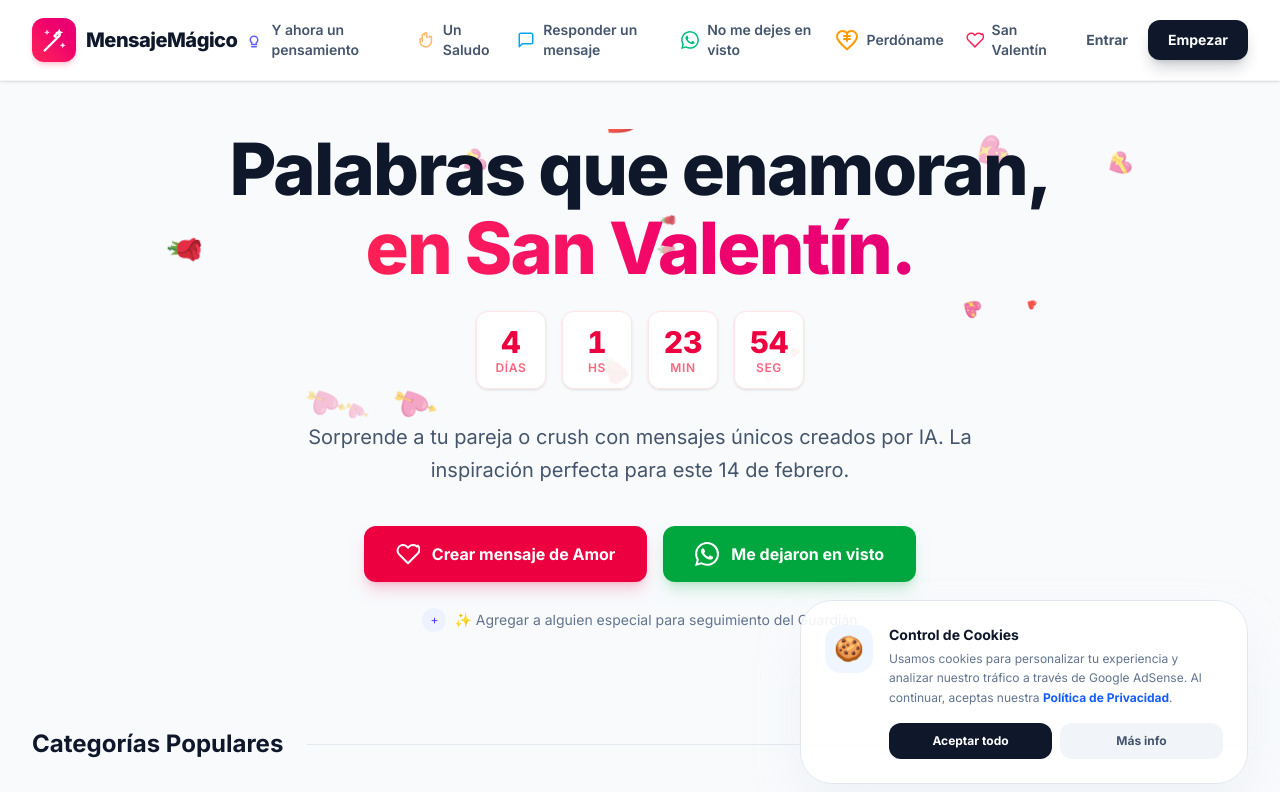
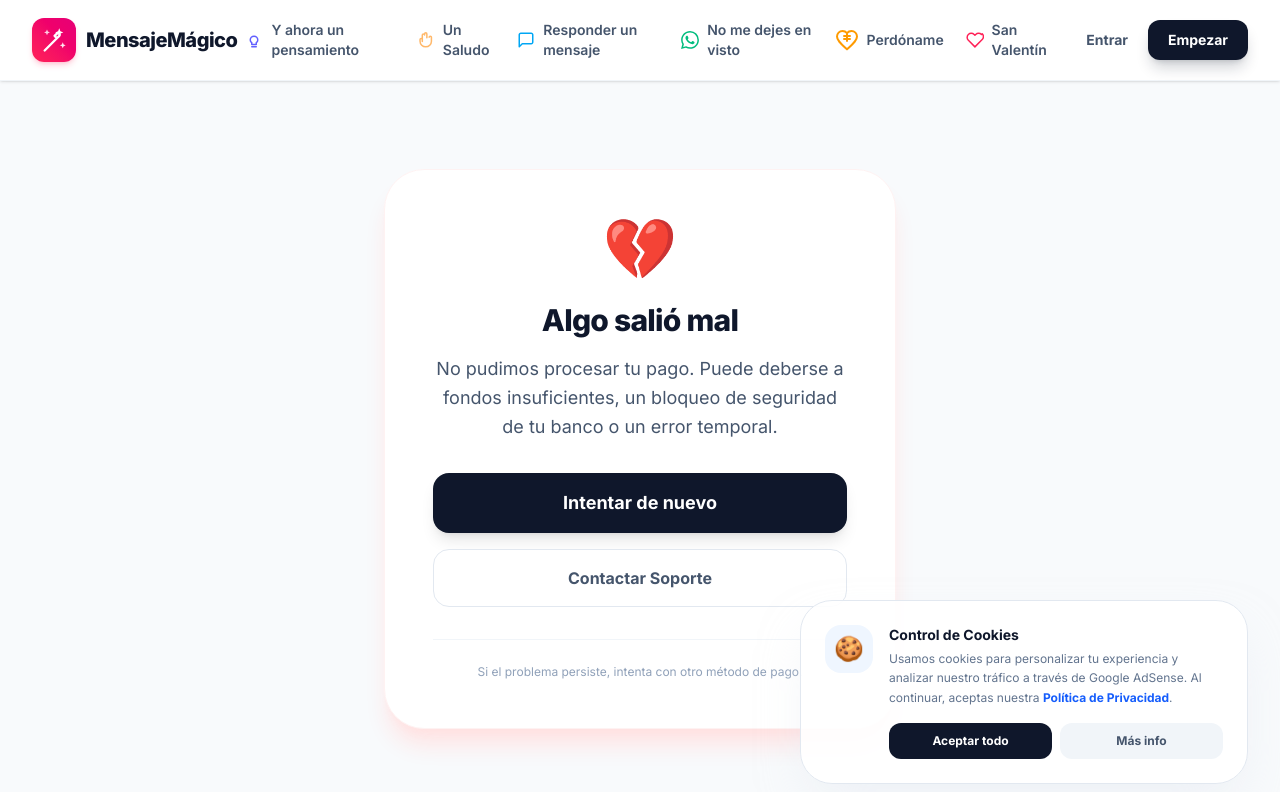
Before and after one commit to haunditing/mensajemagico-web, a React (Vite) app: page /payment-error in a window 1280 px wide. Shown: the top 792 px of the page. Built offline with nearby package versions, Linux system fonts and the light colour scheme; no server answers.

Commit message:
Fix: Payment feature

```diff
--- a/App.tsx
+++ b/App.tsx
@@ -53,6 +53,7 @@ import RemindersPage from "./pages/RemindersPage";
 import SettingsPage from "./pages/SettingsPage";
 import ContactsPage from "./pages/ContactsPage";
 import FaqPage from "./pages/FaqPage";
+import PaymentErrorPage from "./pages/PaymentErrorPage";
 
 const { BrowserRouter: Router, Routes, Route } = ReactRouterDOM;
 
@@ -76,6 +77,7 @@ const App: React.FC = () => {
                 <Route path="/contacto" element={<ContactPage />} />
                 <Route path="/terminos" element={<TermsPage />} />
                 <Route path="/success" element={<SuccessPage />} />
+                <Route path="/payment-error" element={<PaymentErrorPage />} />
                 <Route path="/pricing" element={<PricingPage />} />
                 <Route path="/login" element={<LoginPage />} />
                 <Route path="/signup" element={<SignupPage />} />
--- /dev/null
+++ b/pages/PaymentErrorPage.tsx
@@ -0,0 +1,43 @@
+import React from "react";
+import { Link } from "react-router-dom";
+
+const PaymentErrorPage: React.FC = () => {
+  return (
+    <div className="min-h-[80vh] flex items-center justify-center px-4 animate-fade-in-up">
+      <div className="bg-white p-8 md:p-12 rounded-[2.5rem] shadow-xl shadow-red-100 max-w-lg w-full text-center border border-red-50 relative overflow-hidden">
+        <div className="text-6xl mb-6">💔</div>
+        <h1 className="text-3xl font-black text-slate-900 mb-4 tracking-tight">
+          Algo salió mal
+        </h1>
+        <p className="text-slate-600 mb-8 text-lg leading-relaxed">
+          No pudimos procesar tu pago. Puede deberse a fondos insuficientes, un
+          bloqueo de seguridad de tu banco o un error temporal.
+        </p>
+
+        <div className="space-y-4">
+          <Link
+            to="/pricing"
+            className="block w-full bg-slate-900 text-white font-bold py-4 rounded-2xl shadow-lg hover:bg-slate-800 transition-all active:scale-[0.98] text-lg"
+          >
+            Intentar de nuevo
+          </Link>
+
+          <Link
+            to="/contacto"
+            className="block w-full bg-white text-slate-600 font-bold py-4 rounded-2xl border border-slate-200 hover:bg-slate-50 transition-all"
+          >
+            Contactar Soporte
+          </Link>
+        </div>
+
+        <div className="mt-8 pt-6 border-t border-slate-100">
+          <p className="text-xs text-slate-400">
+            Si el problema persiste, intenta con otro método de pago.
+          </p>
+        </div>
+      </div>
+    </div>
+  );
+};
+
+export default PaymentErrorPage;
--- a/pages/PricingPage.tsx
+++ b/pages/PricingPage.tsx
@@ -1,4 +1,4 @@
-import React, { useState } from "react";
+import React, { useState, useEffect } from "react";
 import { useAuth } from "../context/AuthContext";
 // import { handleUpgrade } from "../services/paymentService"; // Stripe deshabilitado
 import { useNavigate } from "react-router-dom";
@@ -15,6 +15,17 @@ const PricingPage: React.FC = () => {
     "monthly",
   );
   const [isPaymentLoading, setIsPaymentLoading] = useState(false);
+
+  useEffect(() => {
+    // Fix para bfcache: Si el usuario vuelve atrás, aseguramos que el loading esté apagado
+    const handlePageShow = (event: any) => {
+      if (event.persisted) {
+        setIsPaymentLoading(false);
+      }
+    };
+    window.addEventListener("pageshow", handlePageShow);
+    return () => window.removeEventListener("pageshow", handlePageShow);
+  }, []);
 
   const handleSubscribe = async () => {
     if (!ENABLE_UPGRADES) {
@@ -33,25 +44,30 @@ const PricingPage: React.FC = () => {
         billingInterval === "monthly" ? "premium_monthly" : "premium_yearly";
 
       // Asumiendo que 'api' es una instancia de Axios
-      const { data } = await api.post("/api/mercadopago/create_preference", {
+      const response = await api.post("/api/mercadopago/create_preference", {
         userId: user._id,
         planId,
-        country: country || "US", // Fallback seguro
+        country: country || "US",
       });
-
-      if (data.init_point) {
-        // Usamos el init_point recibido
-        window.location.href = data.init_point;
+      // Verificamos si la data existe antes de usarla
+      if (response?.data?.init_point) {
+        window.location.href = response.data.init_point;
+      } else if (response?.init_point) {
+        // Por si tu instancia 'api' ya devuelve la data directamente
+        window.location.href = response.init_point;
       } else {
-        throw new Error("No se recibió el punto de inicio de pago");
+        throw new Error(
+          "No se pudo obtener el enlace de pago. Revisa tu conexión.",
+        );
       }
     } catch (error) {
       console.error("Error de pago:", error);
+      // Buscamos el mensaje en el orden: Error del servidor > Error de Axios > Mensaje genérico
       const errorMsg =
-        error.response?.data?.error || "Hubo un problema al iniciar el pago.";
+        error.response?.data?.error ||
+        error.message ||
+        "Hubo un problema al iniciar el pago.";
       alert(errorMsg);
-    } finally {
-      setIsPaymentLoading(false);
     }
   };
 
--- a/pages/SuccessPage.tsx
+++ b/pages/SuccessPage.tsx
@@ -7,13 +7,20 @@ const SuccessPage: React.FC = () => {
   const { refreshUser } = useAuth();
   const navigate = useNavigate();
   const [searchParams] = useSearchParams();
+
+  // Stripe
   const sessionId = searchParams.get("session_id");
+
+  // Mercado Pago
+  const paymentId = searchParams.get("payment_id");
+  const statusMP = searchParams.get("status") || searchParams.get("collection_status");
+
   const [status, setStatus] = useState<"loading" | "success" | "error">(
     "loading",
   );
 
   useEffect(() => {
-    if (!sessionId) {
+    if (!sessionId && !paymentId) {
       navigate("/");
       return;
     }
@@ -21,10 +28,17 @@ const SuccessPage: React.FC = () => {
     const verifyPayment = async () => {
       try {
         // Esperamos un momento breve para dar tiempo al Webhook de Stripe de procesar el evento en el backend
-        await new Promise((resolve) => setTimeout(resolve, 1500));
+        await new Promise((resolve) => setTimeout(resolve, 2000));
 
         // Forzamos la actualización del usuario para obtener el nuevo planLevel (Premium)
         await refreshUser();
+
+        // Validación adicional para Mercado Pago
+        if (paymentId && statusMP && statusMP !== "approved") {
+           console.warn("Pago de MercadoPago no aprobado:", statusMP);
+           setStatus("error");
+           return;
+        }
 
         setStatus("success");
 
@@ -62,7 +76,7 @@ const SuccessPage: React.FC = () => {
     };
 
     verifyPayment();
-  }, [sessionId, refreshUser, navigate]);
+  }, [sessionId, paymentId, statusMP, refreshUser, navigate]);
 
   return (
     <div className="min-h-screen flex items-center justify-center bg-slate-50 p-4 animate-fade-in-up">
@@ -109,9 +123,9 @@ const SuccessPage: React.FC = () => {
               Casi listo...
             </h2>
             <p className="text-slate-500 mb-8 leading-relaxed">
-              Tu pago se ha procesado, pero el sistema está tardando un poco en
-              actualizar tu cuenta. No te preocupes, recibirás un correo de
-              confirmación.
+              {paymentId && statusMP !== "approved"
+                ? "El pago está en proceso o fue rechazado. Por favor verifica en unos minutos."
+                : "Tu pago se ha procesado, pero el sistema está tardando un poco en actualizar tu cuenta. No te preocupes, recibirás un correo de confirmación."}
             </p>
             <button
               onClick={() => {
```
